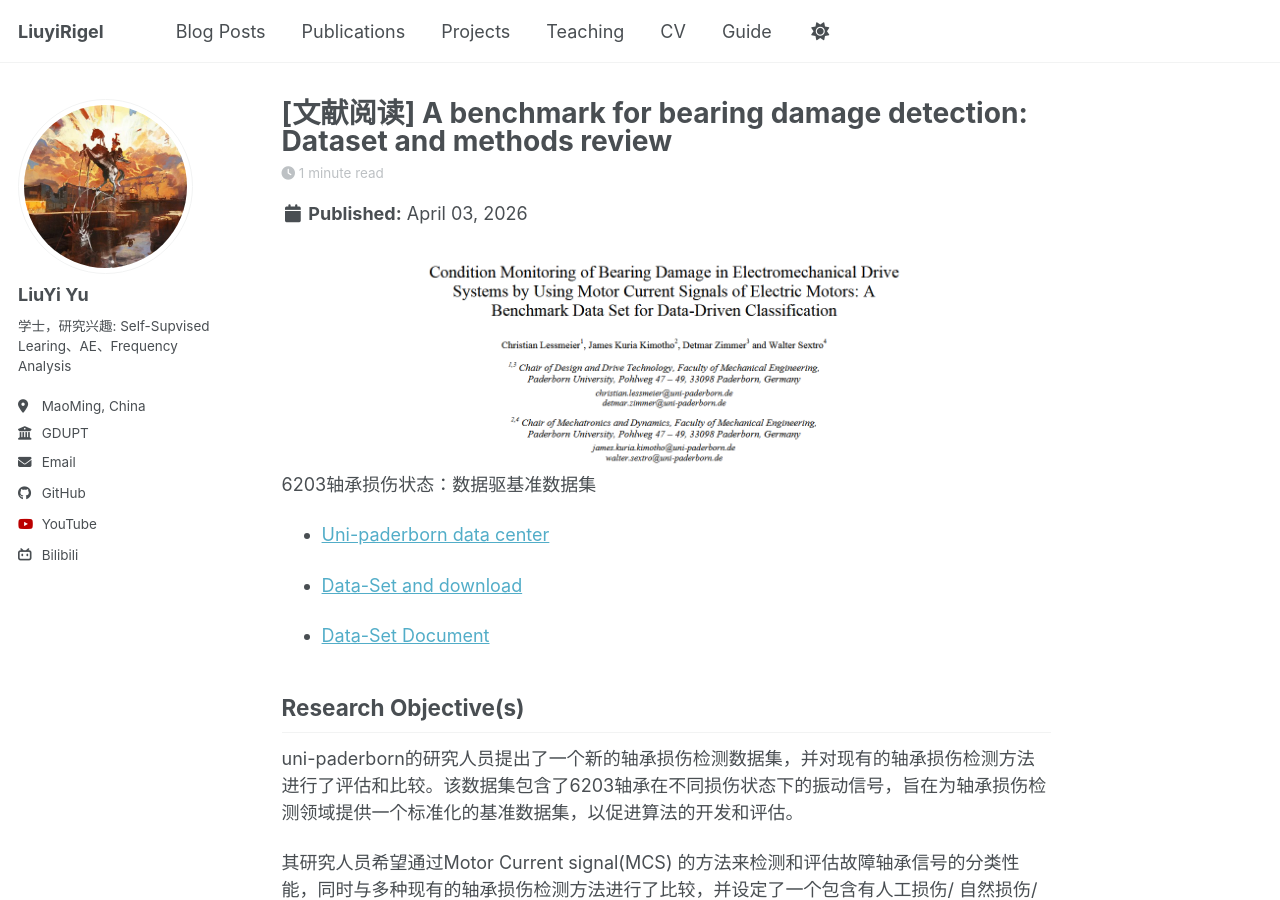
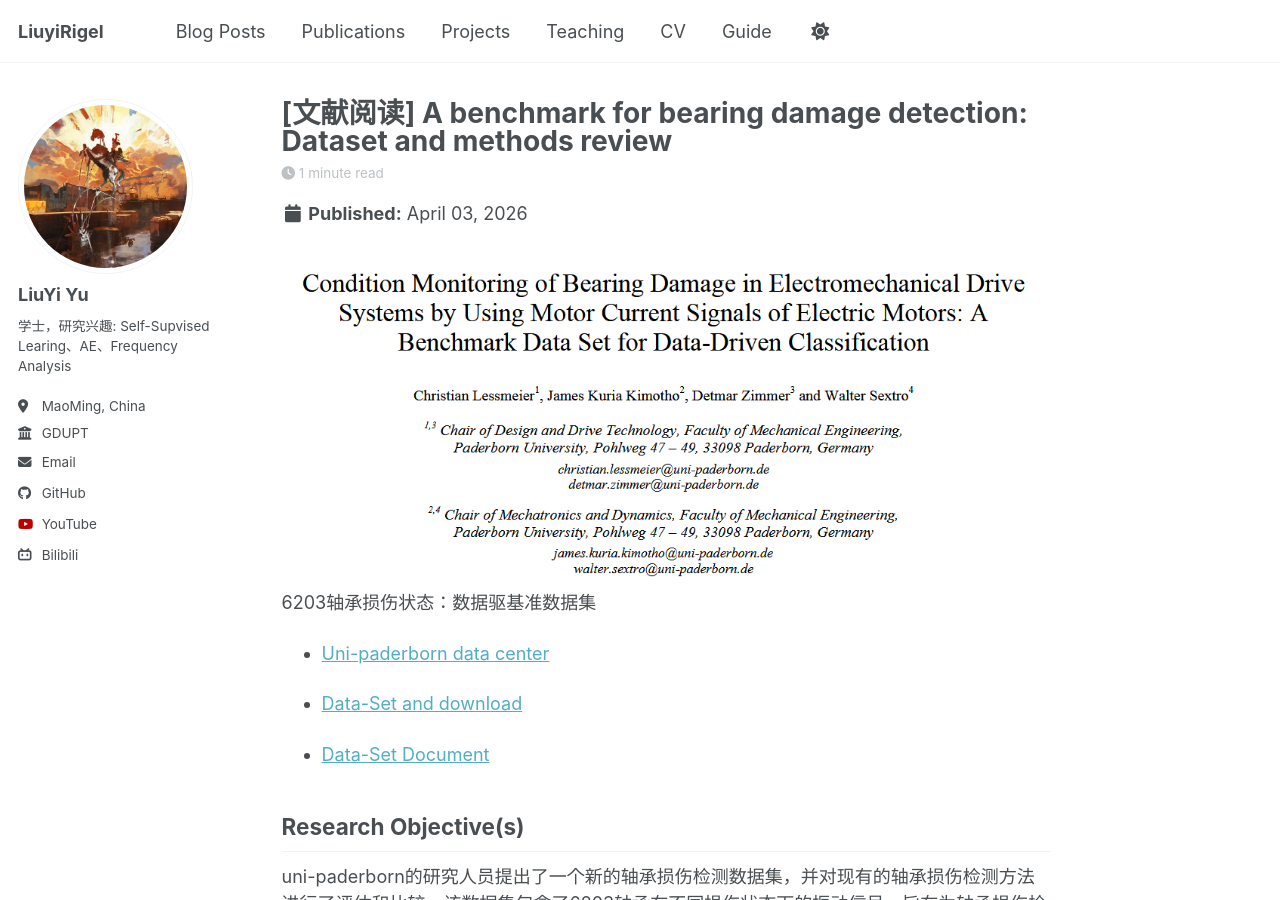
Before and after one commit to LiuyiRigel/LiuyiRigel.github.io, a Jekyll site: the page built from _posts/2026-04-03-Paper-note-4.md, in a window 1280 px wide and 900 px high. Built offline with Jekyll 4.4.1, drawn with Linux system fonts in a browser that asks for light colours; a script bundle is joined from its source files by our own code; library files that are not in the unit come from our copies.

Commit message:
modified:   _posts/2026-04-03-Paper-note-4.md

```diff
--- a/_posts/2026-04-03-Paper-note-4.md
+++ b/_posts/2026-04-03-Paper-note-4.md
@@ -13,7 +13,7 @@ mathjax: true
 ---
 
 <div align="center">
-    <img src="/images/paper_images/{96809E6E-2505-49A2-8FE9-D2DA86A8B64C}.png" width="65%" alt="img">
+    <img src="/images/paper_images/{96809E6E-2505-49A2-8FE9-D2DA86A8B64C}.png" width="100%" alt="img">
 </div>
 
 6203轴承损伤状态：数据驱基准数据集
```
